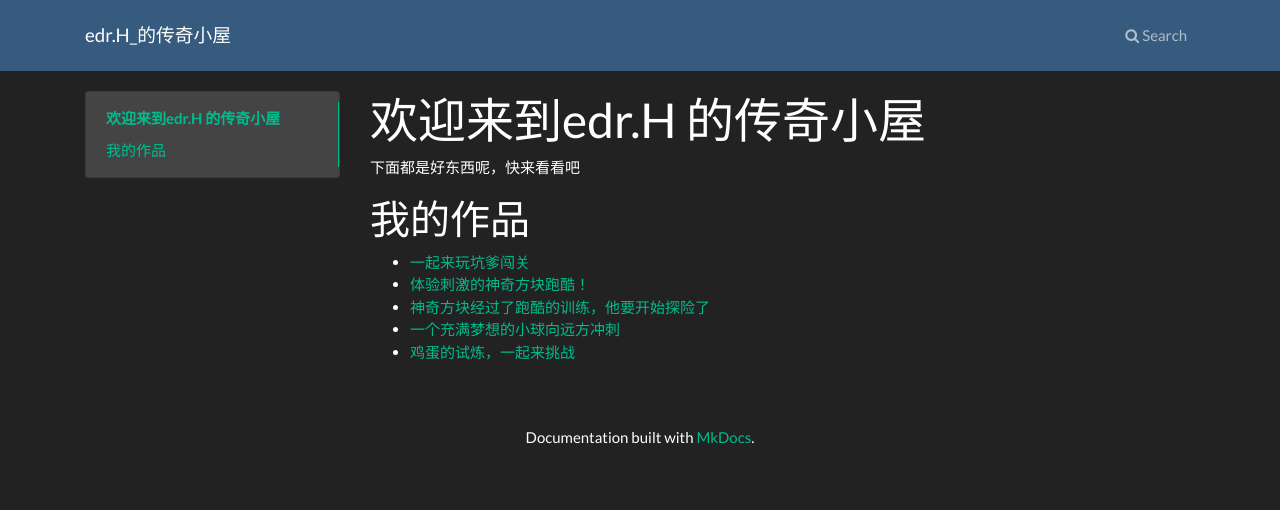
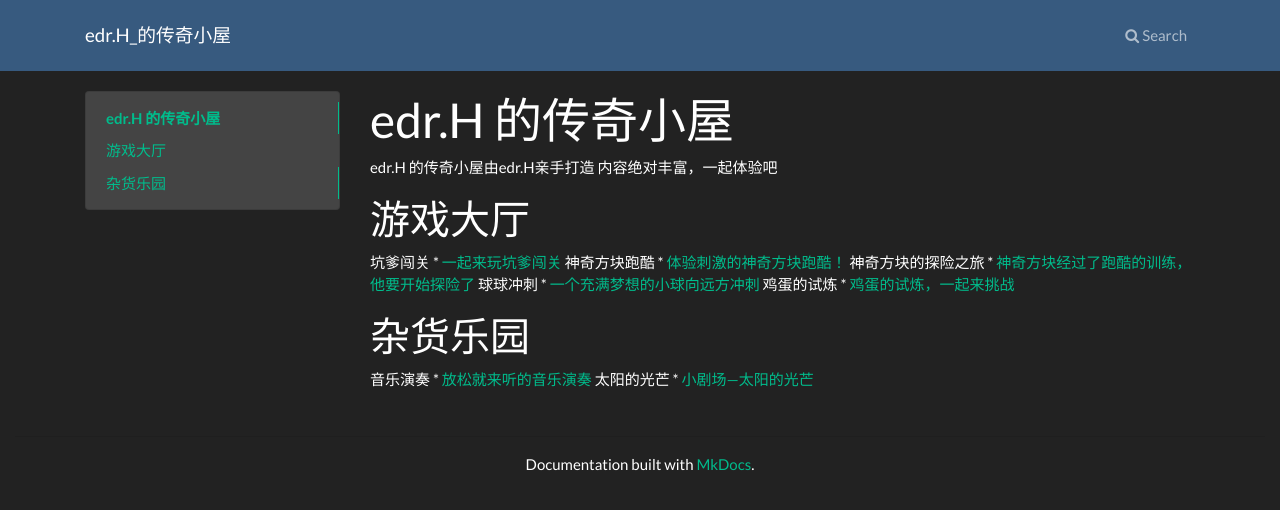
Before and after one commit to edrhu/edrhu.github.io, a plain HTML site: page index.html in a window 1280 px wide. Drawn offline with nearby package versions, Linux system fonts and the light colour scheme.

Commit message:
Add files via upload

```diff
--- a/index.html
+++ b/index.html
@@ -52,9 +52,13 @@
     <div id="toc-collapse" class="navbar-collapse collapse card bg-secondary">
         <ul class="nav flex-column">
 
-            <li class="nav-item" data-level="1"><a href="#edrh" class="nav-link">欢迎来到edr.H 的传奇小屋</a>
+            <li class="nav-item" data-level="1"><a href="#edrh" class="nav-link">edr.H 的传奇小屋</a>
               <ul class="nav flex-column">
-            <li class="nav-item" data-level="2"><a href="#_1" class="nav-link">我的作品</a>
+            <li class="nav-item" data-level="2"><a href="#_1" class="nav-link">游戏大厅</a>
+              <ul class="nav flex-column">
+              </ul>
+            </li>
+            <li class="nav-item" data-level="2"><a href="#_2" class="nav-link">杂货乐园</a>
               <ul class="nav flex-column">
               </ul>
             </li>
@@ -65,16 +69,25 @@
 </div></div>
                     <div class="col-md-9" role="main">
 
-<h1 id="edrh">欢迎来到edr.H 的传奇小屋</h1>
-<p>下面都是好东西呢，快来看看吧</p>
-<h2 id="_1">我的作品</h2>
-<ul>
-<li><a href="https://cr.mccode.cn/sc/?from_submit_id=32c63DABAEnSa8xccA&amp;from=5" title="一起来玩坑爹闯关">一起来玩坑爹闯关</a></li>
-<li><a href="https://cr.mccode.cn/sc/?from_submit_id=32c60DhbVklKsM7WlQ&amp;from=5" title="体验刺激的神奇方块跑酷！">体验刺激的神奇方块跑酷！</a></li>
-<li><a href="https://cr.mccode.cn/sc/?from_submit_id=32c63DFTVElKQFZ7KQ&amp;from=5" title="神奇方块经过了跑酷的训练，他要开始探险了">神奇方块经过了跑酷的训练，他要开始探险了</a></li>
-<li><a href="https://cr.mccode.cn/sc/?from_submit_id=32c6gDcAAklKjDQzGw&amp;from=5" title="一个充满梦想的小球向远方冲刺">一个充满梦想的小球向远方冲刺</a></li>
-<li><a href="https://cr.mccode.cn/sc/?from_submit_id=32c60DhXWUkRuRreyA&amp;from=5" title="鸡蛋的试炼，一起来挑战">鸡蛋的试炼，一起来挑战</a></li>
-</ul></div>
+<h1 id="edrh">edr.H 的传奇小屋</h1>
+<p>edr.H 的传奇小屋由edr.H亲手打造
+内容绝对丰富，一起体验吧</p>
+<h2 id="_1">游戏大厅</h2>
+<p>坑爹闯关
+* <a href="https://cr.mccode.cn/sc/?from_submit_id=32c63DABAEnSa8xccA&amp;from=5" title="一起来玩坑爹闯关">一起来玩坑爹闯关</a>
+神奇方块跑酷
+* <a href="https://cr.mccode.cn/sc/?from_submit_id=32c60DhbVklKsM7WlQ&amp;from=5" title="体验刺激的神奇方块跑酷！">体验刺激的神奇方块跑酷！</a>
+神奇方块的探险之旅
+* <a href="https://cr.mccode.cn/sc/?from_submit_id=32c63DFTVElKQFZ7KQ&amp;from=5" title="神奇方块经过了跑酷的训练，他要开始探险了">神奇方块经过了跑酷的训练，他要开始探险了</a>
+球球冲刺
+* <a href="https://cr.mccode.cn/sc/?from_submit_id=32c6gDcAAklKjDQzGw&amp;from=5" title="一个充满梦想的小球向远方冲刺">一个充满梦想的小球向远方冲刺</a>
+鸡蛋的试炼
+* <a href="https://cr.mccode.cn/sc/?from_submit_id=32c60DhXWUkRuRreyA&amp;from=5" title="鸡蛋的试炼，一起来挑战">鸡蛋的试炼，一起来挑战</a></p>
+<h2 id="_2">杂货乐园</h2>
+<p>音乐演奏
+* <a href="https://cr.mccode.cn/sc/?from_submit_id=32c6gTZWUEnSDl-fKQ&amp;from=5" title="放松就来听的音乐演奏">放松就来听的音乐演奏</a>
+太阳的光芒
+* <a href="https://kada.163.com/project/7364652-4341477.htm" title="小剧场—太阳的光芒">小剧场—太阳的光芒</a></p></div>
             </div>
         </div>
 
@@ -155,5 +168,5 @@
 
 <!--
 MkDocs version : 1.2.1
-Build Date UTC : 2021-07-04 06:17:16.293235+00:00
+Build Date UTC : 2021-07-04 10:15:34.719444+00:00
 -->
```
Also changed, not shown: search/search_index.json (+1 -1 lines), 1 other file.
